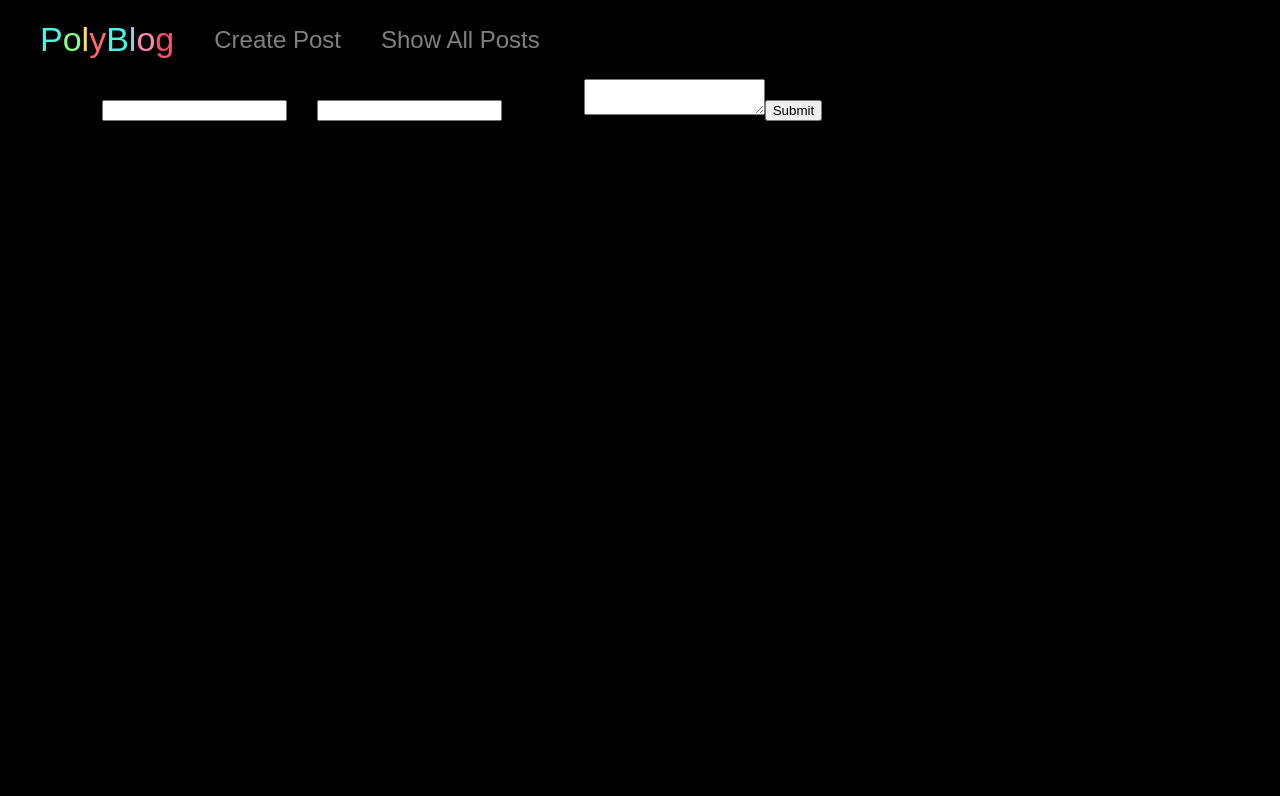
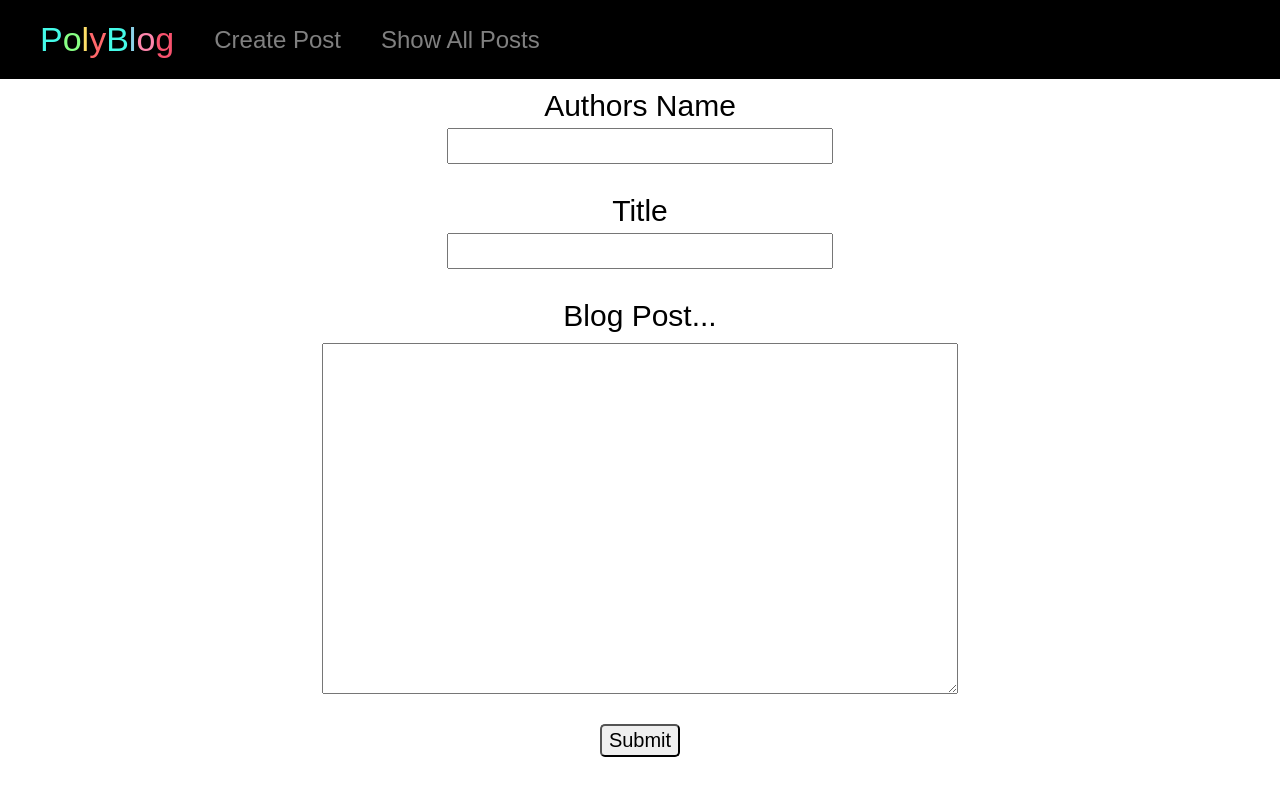
Before and after one commit to AryDavani/11.1-PolyBlog, a React (Create React App) app: page /create-post in a window 1280 px wide. Shown: the top 796 px of the page. Built offline with nearby package versions, Linux system fonts and the light colour scheme.

Commit message:
took off link for button to redirect to home page

```diff
--- a/src/components/CreatePost.js
+++ b/src/components/CreatePost.js
@@ -34,15 +34,15 @@ export default class CreatePost extends Component {
 
   render(){
     return (
-      <div>
+      <div className="form-div">
         <form onSubmit={ this._handlePostSubmit }>
           <label>Authors Name</label>
           <input type="text" name="name"/>
           <label>Title</label>
           <input type="text" name="title"/>
           <label>Blog Post...</label>
-          <textarea name="post"/>
-          <Link to="/"><button type="submit">Submit</button></Link>
+          <textarea rows="15" name="post"/>
+          <button type="submit">Submit</button>
         </form>
       </div>
     )
--- a/src/components/ShowPost.js
+++ b/src/components/ShowPost.js
@@ -30,7 +30,7 @@ export default class ShowPost extends Component {
     console.log('my object', this.state.post);
 
     return (
-      <div>
+      <div className="single-post">
         {this.state.post.post}
       </div>
     )
--- a/src/styles/index.css
+++ b/src/styles/index.css
@@ -3,6 +3,38 @@ body {
   padding: 0;
   font-family: sans-serif;
   background-color: black;
+}
+.form-div {
+  padding: 10px;
+  background-color: white;
+}
+form {
+  font-size: 30px;
+  /*color: white;*/
+  display: flex;
+  flex-direction: column;
+  align-items: center;
+}
+form input {
+  text-align: center;
+  margin-bottom: 30px;
+  margin-top: 5px;
+  font-size: 20px;
+  width: 30%;
+  line-height: 30px;
+}
+form textarea {
+  font-size: 20px;
+  width: 50%;
+  margin-bottom: 30px;
+  margin-top: 10px;
+}
+button {
+  border-radius: 5px;
+  width: 80px;
+  font-size: 20px;
+  padding: 3px;
+  margin-bottom: 80px;
 }
 .home-page {
   background-image: url("../images/low-poly.png");
@@ -66,10 +98,6 @@ body {
   color: #F8526E;
 }
 
-/*.logo:hover {
-  color: rgb(255, 252, 0)
-}*/
-
 .nav-bar a {
   font-size: 24px;
   margin: 0px 20px;
@@ -80,3 +108,7 @@ body {
 .nav-bar a:hover {
   color: #fff;
 }
+
+.single-post {
+  color: white;
+}
```
